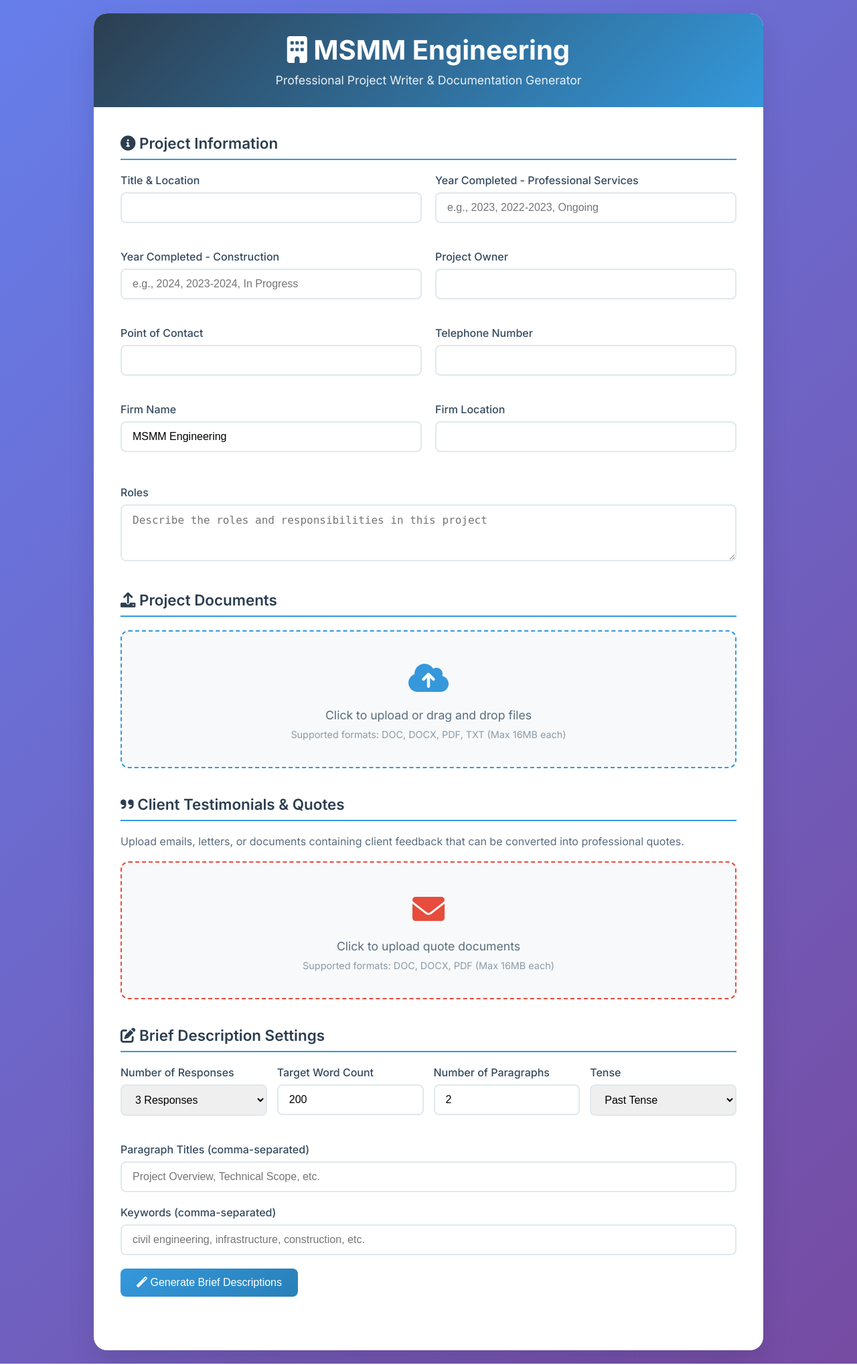
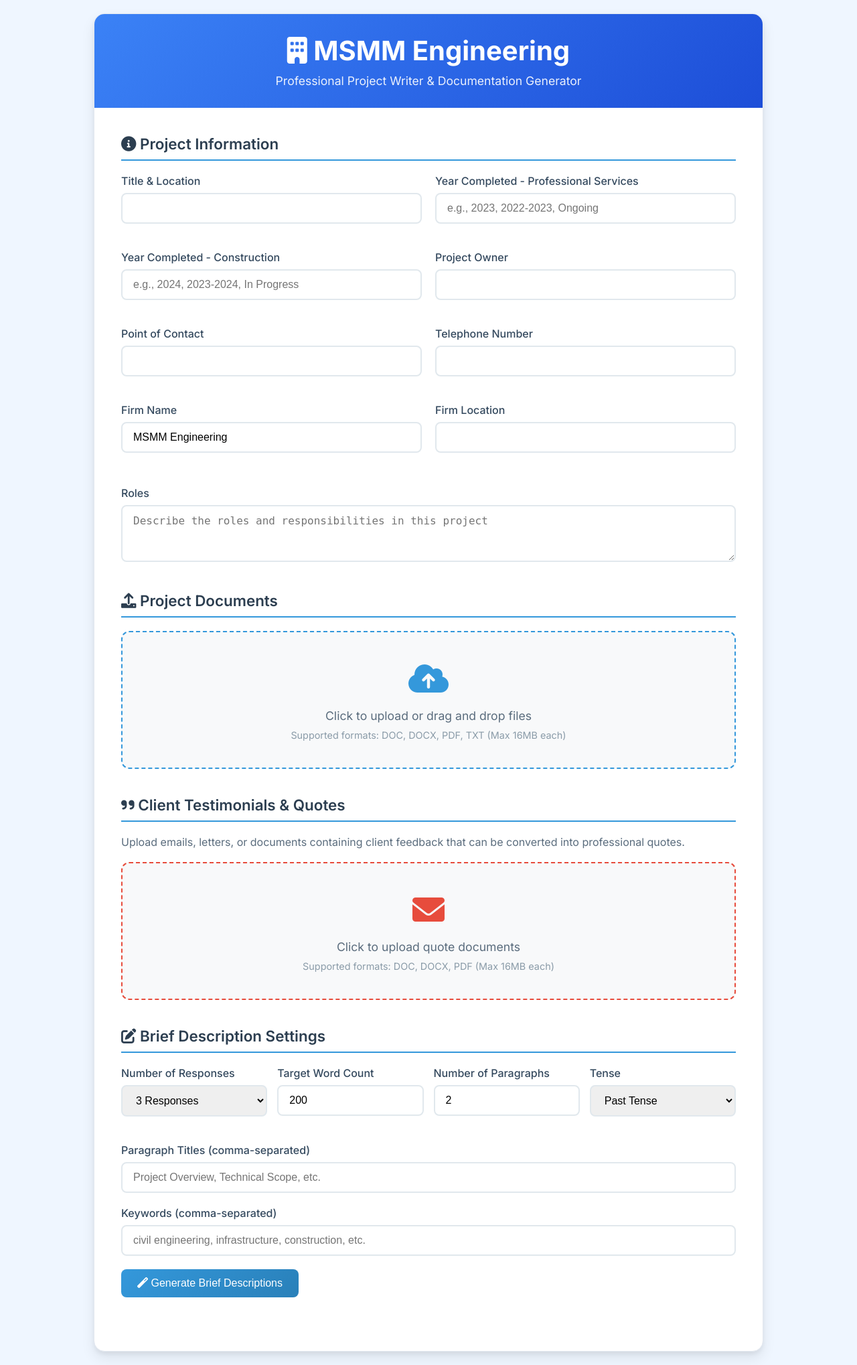
Before and after one commit to MSMM-AITools/msmmai-website, a Flask app: template AI Tools/Projects_Writeup/templates/index.html in a window 1280 px wide. Shown: the whole page at 67% size. Run offline with Flask 3, Linux system fonts and the light colour scheme; the template is opened without the code that fills it, so the values that code supplies are empty; parts of the project's set-up code (start-up, migrations or seed data) failed here and were passed over.

Commit message:
Color of Project Write up tool

```diff
--- a/AI Tools/Projects_Writeup/templates/index.html
+++ b/AI Tools/Projects_Writeup/templates/index.html
@@ -15,7 +15,7 @@
 
         body {
             font-family: 'Inter', sans-serif;
-            background: linear-gradient(135deg, #667eea 0%, #764ba2 100%);
+            background: #eff6ff;
             min-height: 100vh;
             padding: 20px;
         }
@@ -24,13 +24,14 @@
             max-width: 1000px;
             margin: 0 auto;
             background: white;
-            border-radius: 20px;
-            box-shadow: 0 20px 40px rgba(0,0,0,0.1);
+            border-radius: 16px;
+            box-shadow: 0 4px 6px rgba(0, 0, 0, 0.05), 0 10px 20px rgba(0, 0, 0, 0.08);
+            border: 1px solid #e2e8f0;
             overflow: hidden;
         }
 
         .header {
-            background: linear-gradient(135deg, #2c3e50 0%, #3498db 100%);
+            background: linear-gradient(135deg, #3b82f6 0%, #1d4ed8 100%);
             color: white;
             padding: 30px;
             text-align: center;
```
